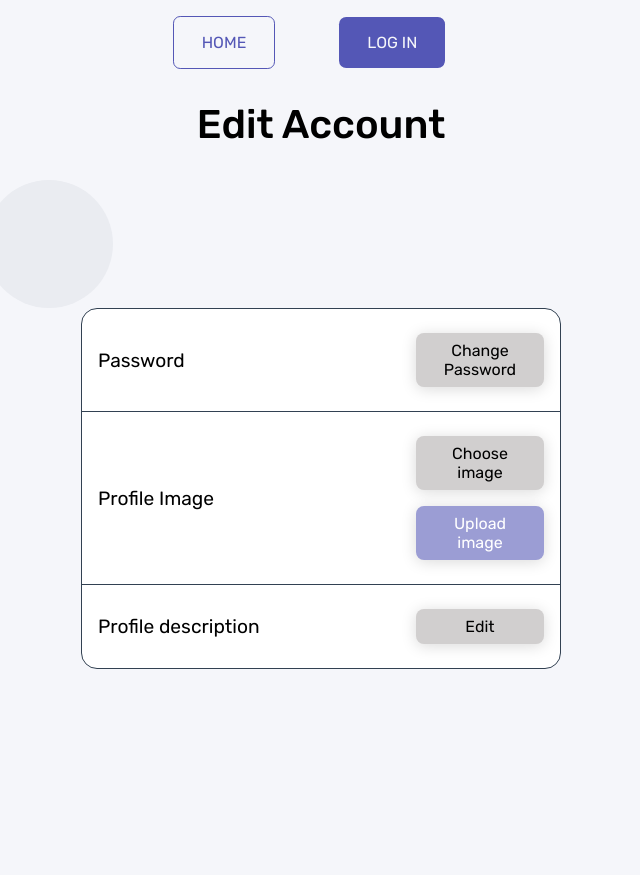
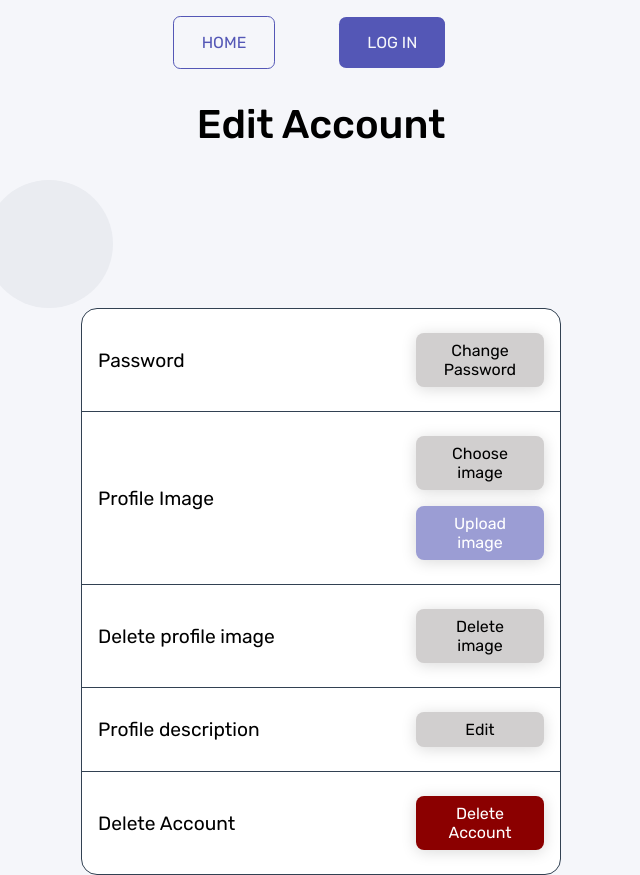
Before and after one commit to SpectreAscended/interactive-comment-section, a React (Vite) app: page /account in a window 1280 px wide. Shown: the whole page, without its empty margins (319-959 px from the left). Before the commit the page ends 800 px from the top, so only its background shows below. Built offline with nearby package versions, Linux system fonts and the light colour scheme; no server answers.

Commit message:
added code to delete image

```diff
--- a/package.json
+++ b/package.json
@@ -14,6 +14,7 @@
     "firebase": "^9.18.0",
     "react": "^18.2.0",
     "react-dom": "^18.2.0",
+    "react-easy-crop": "^4.7.4",
     "react-router-dom": "^6.9.0",
     "sass": "^1.60.0"
   },
--- a/src/components/Header.tsx
+++ b/src/components/Header.tsx
@@ -1,5 +1,5 @@
 import { useContext } from 'react';
-import { NavLink } from 'react-router-dom';
+import { NavLink, useNavigate } from 'react-router-dom';
 import Button from './UI/Button';
 import { signOut } from 'firebase/auth';
 import { auth } from '../firebase';
@@ -8,6 +8,7 @@ import './header.scss';
 
 const Header: React.FC = () => {
   const { isAuthenticated, authHandler } = useContext(authContext);
+  const navigate = useNavigate();
 
   return (
     <header className="header">
@@ -30,7 +31,7 @@ const Header: React.FC = () => {
               <Button
                 onClick={() => {
                   signOut(auth);
-                  authHandler(false);
+                  navigate('/');
                 }}
               >
                 Log out
--- a/src/components/auth/Account.tsx
+++ b/src/components/auth/Account.tsx
@@ -2,7 +2,13 @@ import { authContext } from '../../context/AuthContext';
 import { useContext, useState, useEffect } from 'react';
 import { Link } from 'react-router-dom';
 import { storage, auth } from '../../firebase';
-import { ref, uploadBytes, listAll, getDownloadURL } from 'firebase/storage';
+import {
+  ref,
+  uploadBytes,
+  list,
+  getDownloadURL,
+  deleteObject,
+} from 'firebase/storage';
 import './account.scss';
 import { updateProfile } from 'firebase/auth';
 
@@ -10,6 +16,7 @@ const Account: React.FC = () => {
   const { userData } = useContext(authContext);
   const [imageUpload, setImageUpload] = useState<any>(null);
   const [img, setImg] = useState<string | null>(null);
+  const [displayImg, setDisplayImg] = useState<string | null>(null);
   const uid = userData.uid;
 
   const imagesListRef = ref(storage, `users/${uid}/userImage/`);
@@ -37,25 +44,28 @@ const Account: React.FC = () => {
       setImageUpload(e.currentTarget.files[0]);
     }
   };
-  console.log(auth.currentUser);
+
   useEffect(() => {
-    // listAll(imagesListRef).then(res => {
-    //   res.items.forEach(item => {
-    //     getDownloadURL(item).then(url => {
-    //       // setImageList(prevList => [...prevList, url]);
-    //     });
-    //   });
-    // });
-    setImg(auth.currentUser?.photoURL!);
-  }, [img]);
+    if (auth.currentUser) {
+      setImg(auth.currentUser?.photoURL);
+    }
+  }, []);
+
+  const deleteImageHandler = async () => {
+    const res = await list(imagesListRef);
+    const item = res.items[0].fullPath;
+    const itemRef = ref(storage, item);
+    deleteObject(itemRef);
+    setImg(null);
+  };
 
   return (
     <section className="account">
       <h1 className="account__heading">Edit Account</h1>
-      <h2>{userData.userName}</h2>
       <figure className="account__settings--userImg">
         {img ? <img src={img} alt="" className="image" /> : ''}
       </figure>
+      <h2 style={{ marginLeft: '1rem' }}>{userData.userName}</h2>
       <div className="account__settings">
         <ul className="account__settings-list">
           <li className="account__settings-list--item">
@@ -87,9 +97,31 @@ const Account: React.FC = () => {
             </form>
           </li>
           <li className="account__settings-list--item">
+            <span>Delete profile image</span>
+            <button
+              className="account__settings-link"
+              onClick={deleteImageHandler}
+            >
+              Delete image
+            </button>
+          </li>
+          <li className="account__settings-list--item">
             <span>Profile description</span>
             <Link to="description" className="account__settings-link">
               Edit
+            </Link>
+          </li>
+          <li className="account__settings-list--item">
+            <span>Delete Account</span>
+            <Link
+              to="/delete"
+              className="account__settings-link"
+              style={{
+                backgroundColor: 'darkred',
+                color: 'var(--color-white)',
+              }}
+            >
+              Delete Account
             </Link>
           </li>
         </ul>
```
Also changed, not shown: 1 other file (tests, documents, lock files or other folders).
